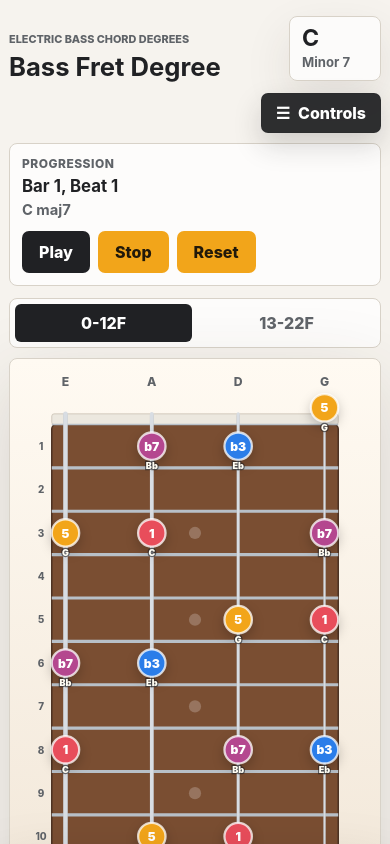
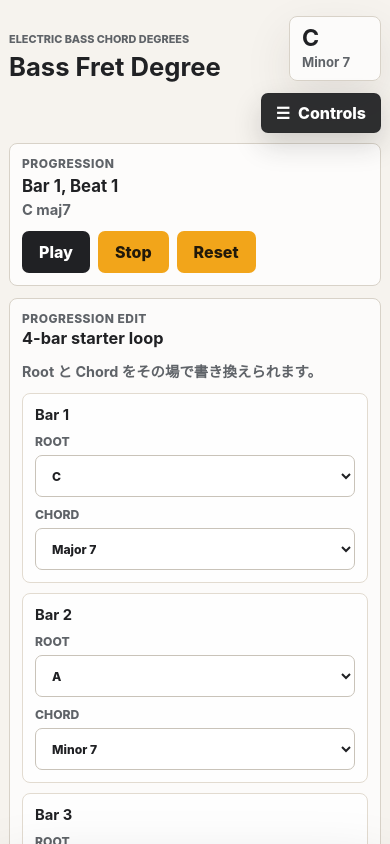
Before and after one commit to muu-ima/muu-fret-degree, a Next.js app: page / in a window 390 px wide. Shown: the top 844 px of the page. Built offline with nearby package versions, Linux system fonts and the light colour scheme.

Commit message:
Add progression editor and persistence

```diff
--- /dev/null
+++ b/app/components/ProgressionEditor.tsx
@@ -0,0 +1,68 @@
+"use client";
+
+import { type ChordType } from "../lib/music";
+import { type ProgressionBar } from "../lib/progression";
+
+type ProgressionEditorProps = {
+  bars: readonly ProgressionBar[];
+  roots: string[];
+  chordTypes: ChordType[];
+  onBarChange: (barIndex: number, bar: ProgressionBar) => void;
+};
+
+export function ProgressionEditor({ bars, roots, chordTypes, onBarChange }: ProgressionEditorProps) {
+  return (
+    <section className="progressionEditor" aria-label="コード進行編集">
+      <div className="progressionEditorHeader">
+        <div>
+          <p className="progressionLabel">Progression Edit</p>
+          <strong>4-bar starter loop</strong>
+        </div>
+        <span>Root と Chord をその場で書き換えられます。</span>
+      </div>
+      <div className="progressionEditorGrid">
+        {bars.map((bar, barIndex) => (
+          <div className="progressionEditorRow" key={bar.bar}>
+            <strong>Bar {bar.bar}</strong>
+            <label>
+              Root
+              <select
+                value={bar.root}
+                onChange={(event) =>
+                  onBarChange(barIndex, {
+                    ...bar,
+                    root: event.target.value,
+                  })
+                }
+              >
+                {roots.map((root) => (
+                  <option key={root} value={root}>
+                    {root}
+                  </option>
+                ))}
+              </select>
+            </label>
+            <label>
+              Chord
+              <select
+                value={bar.chordTypeId}
+                onChange={(event) =>
+                  onBarChange(barIndex, {
+                    ...bar,
+                    chordTypeId: event.target.value,
+                  })
+                }
+              >
+                {chordTypes.map((chordType) => (
+                  <option key={chordType.id} value={chordType.id}>
+                    {chordType.name}
+                  </option>
+                ))}
+              </select>
+            </label>
+          </div>
+        ))}
+      </div>
+    </section>
+  );
+}
--- a/app/globals.css
+++ b/app/globals.css
@@ -392,6 +392,56 @@ select:focus-visible,
   gap: 8px;
 }
 
+.progressionEditor {
+  display: grid;
+  gap: 12px;
+  margin-bottom: 12px;
+  padding: 14px;
+  border: 1px solid var(--line);
+  border-radius: 8px;
+  background: rgba(255, 255, 255, 0.72);
+}
+
+.progressionEditorHeader {
+  display: flex;
+  align-items: end;
+  justify-content: space-between;
+  gap: 12px;
+}
+
+.progressionEditorHeader strong {
+  display: block;
+  margin-top: 2px;
+  font-size: 1.02rem;
+}
+
+.progressionEditorHeader span {
+  color: var(--muted);
+  font-size: 0.9rem;
+  font-weight: 700;
+  text-align: right;
+}
+
+.progressionEditorGrid {
+  display: grid;
+  gap: 10px;
+}
+
+.progressionEditorRow {
+  display: grid;
+  grid-template-columns: auto minmax(130px, 1fr) minmax(180px, 1.4fr);
+  gap: 10px;
+  align-items: end;
+  padding: 12px;
+  border: 1px solid #e2dbd0;
+  border-radius: 8px;
+  background: rgba(255, 255, 255, 0.85);
+}
+
+.progressionEditorRow strong {
+  font-size: 0.92rem;
+}
+
 @media (max-width: 920px) {
   .hero {
     align-items: stretch;
@@ -409,6 +459,14 @@ select:focus-visible,
 
   .progressionButtons {
     justify-content: flex-start;
+  }
+
+  .progressionEditorRow {
+    grid-template-columns: 1fr 1fr;
+  }
+
+  .progressionEditorRow strong {
+    grid-column: 1 / -1;
   }
 }
 
@@ -479,6 +537,23 @@ select:focus-visible,
 
   .progressionPanel {
     padding: 12px;
+  }
+
+  .progressionEditor {
+    padding: 12px;
+  }
+
+  .progressionEditorHeader {
+    flex-direction: column;
+    align-items: start;
+  }
+
+  .progressionEditorHeader span {
+    text-align: left;
+  }
+
+  .progressionEditorRow {
+    grid-template-columns: 1fr;
   }
 
   .mobileActionBar {
--- /dev/null
+++ b/app/hooks/usePersistedProgression.ts
@@ -0,0 +1,123 @@
+"use client";
+
+import { useEffect, useState, type Dispatch, type SetStateAction } from "react";
+import type { ChordType } from "../lib/music";
+import type { ChordProgression, ProgressionBar, TimeSignature } from "../lib/progression";
+
+const storageKey = "muu-fret-degree:progression-settings";
+const storageVersion = 1;
+
+type PersistedProgressionSettings = {
+  version: number;
+  timeSignature: TimeSignature;
+  bars: readonly ProgressionBar[];
+};
+
+type UsePersistedProgressionOptions = {
+  progression: ChordProgression;
+  setProgression: Dispatch<SetStateAction<ChordProgression>>;
+  roots: string[];
+  chordTypes: ChordType[];
+};
+
+function isRecord(value: unknown): value is Record<string, unknown> {
+  return typeof value === "object" && value !== null;
+}
+
+function isFiniteNumber(value: unknown): value is number {
+  return typeof value === "number" && Number.isFinite(value);
+}
+
+function isProgressionBar(value: unknown, roots: string[], chordTypes: ChordType[]): value is ProgressionBar {
+  if (!isRecord(value)) {
+    return false;
+  }
+
+  return (
+    isFiniteNumber(value.bar) &&
+    typeof value.root === "string" &&
+    roots.includes(value.root) &&
+    typeof value.chordTypeId === "string" &&
+    chordTypes.some((chordType) => chordType.id === value.chordTypeId)
+  );
+}
+
+function isTimeSignature(value: unknown): value is TimeSignature {
+  return (
+    isRecord(value) &&
+    isFiniteNumber(value.beatsPerBar) &&
+    isFiniteNumber(value.beatUnit) &&
+    value.beatsPerBar > 0 &&
+    value.beatUnit > 0
+  );
+}
+
+function readStoredSettings() {
+  try {
+    const storedValue = window.localStorage.getItem(storageKey);
+    if (!storedValue) {
+      return null;
+    }
+
+    const parsed = JSON.parse(storedValue);
+    if (!isRecord(parsed) || parsed.version !== storageVersion) {
+      return null;
+    }
+
+    return parsed;
+  } catch {
+    return null;
+  }
+}
+
+export function usePersistedProgression({
+  progression,
+  setProgression,
+  roots,
+  chordTypes,
+}: UsePersistedProgressionOptions) {
+  const [hasLoadedStoredSettings, setHasLoadedStoredSettings] = useState(false);
+
+  useEffect(() => {
+    const storedSettings = readStoredSettings();
+    if (!storedSettings) {
+      setHasLoadedStoredSettings(true);
+      return;
+    }
+
+    const nextBars =
+      Array.isArray(storedSettings.bars) && storedSettings.bars.every((bar) => isProgressionBar(bar, roots, chordTypes))
+        ? storedSettings.bars
+        : null;
+
+    if (isTimeSignature(storedSettings.timeSignature) && nextBars && nextBars.length > 0) {
+      const timeSignature = storedSettings.timeSignature;
+
+      setProgression((current) => ({
+        ...current,
+        timeSignature,
+        bars: nextBars,
+      }));
+    }
+
+    setHasLoadedStoredSettings(true);
+  }, [chordTypes, roots, setProgression]);
+
+  useEffect(() => {
+    if (!hasLoadedStoredSettings) {
+      return;
+    }
+
+    const nextSettings: PersistedProgressionSettings = {
+      version: storageVersion,
+      timeSignature: progression.timeSignature,
+      bars: progression.bars,
+    };
+
+    try {
+      window.localStorage.setItem(storageKey, JSON.stringify(nextSettings));
+    } catch {
+      // Storage can fail in private browsing or when quota is exceeded.
+    }
+  }, [hasLoadedStoredSettings, progression.bars, progression.timeSignature]);
+}
--- a/app/page.tsx
+++ b/app/page.tsx
@@ -6,11 +6,13 @@ import { BassFretboard, MobileBassFretboard } from "./components/BassFretboard";
 import { ChordDegreeStrip } from "./components/ChordDegreeStrip";
 import { ControlsPanel } from "./components/ControlsPanel";
 import { FretRangeTabs } from "./components/FretRangeTabs";
+import { ProgressionEditor } from "./components/ProgressionEditor";
 import { ProgressionPanel } from "./components/ProgressionPanel";
 import { useAudioEngine } from "./hooks/useAudioEngine";
 import { useBpmControl } from "./hooks/useBpmControl";
 import { useChordPlayback } from "./hooks/useChordPlayback";
 import { useProgressionPlayback } from "./hooks/useProgressionPlayback";
+import { usePersistedProgression } from "./hooks/usePersistedProgression";
 import { usePersistedPracticeSettings } from "./hooks/usePersistedPracticeSettings";
 import {
   type ChordType,
@@ -34,7 +36,7 @@ export default function Home() {
   const [selectedFretRangeId, setSelectedFretRangeId] = useState<FretRange["id"]>("low");
   const [chordOctaveId, setChordOctaveId] = useState("C4");
   const [chordInversion, setChordInversion] = useState(0);
-  const [progression] = useState<ChordProgression>(() => ({
+  const [progression, setProgression] = useState<ChordProgression>(() => ({
     bpm: 120,
     timeSignature: { beatsPerBar: 4, beatUnit: 4 },
     bars: [
@@ -54,6 +56,11 @@ export default function Home() {
     toggleMetronome,
   } = useAudioEngine({ bpm });
   const progressionPlayback = useProgressionPlayback({ progression });
+  useEffect(() => {
+    setProgression((currentProgression) =>
+      currentProgression.bpm === bpm ? currentProgression : { ...currentProgression, bpm },
+    );
+  }, [bpm]);
 
   const chromatic = theory.chromatic;
   const chordTypes = theory.chordTypes as ChordType[];
@@ -101,6 +108,12 @@ export default function Home() {
       chordOctaves,
     },
   });
+  usePersistedProgression({
+    progression,
+    setProgression,
+    roots: theory.roots,
+    chordTypes,
+  });
 
   const chordMap = useMemo(
     () => makeChordMap(root, chordType, chromatic),
@@ -115,6 +128,14 @@ export default function Home() {
     () => makeChordNotes(root, chordType),
     [chordType, root],
   );
+  const handleProgressionBarChange = (barIndex: number, nextBar: ChordProgression["bars"][number]) => {
+    setProgression((currentProgression) => ({
+      ...currentProgression,
+      bars: currentProgression.bars.map((bar, index) =>
+        index === barIndex ? { ...nextBar, bar: bar.bar } : bar,
+      ),
+    }));
+  };
   const { playArpeggio, playNote, playStack } = useChordPlayback({
     root,
     chordType,
@@ -213,6 +234,13 @@ export default function Home() {
         onResetProgression={progressionPlayback.resetProgression}
       />
 
+      <ProgressionEditor
+        bars={progression.bars}
+        roots={theory.roots}
+        chordTypes={chordTypes}
+        onBarChange={handleProgressionBarChange}
+      />
+
       <FretRangeTabs
         fretRanges={fretRanges}
         selectedFretRangeId={selectedFretRange.id}
```
Also changed, not shown: 2 other files (tests, documents, lock files or other folders).
